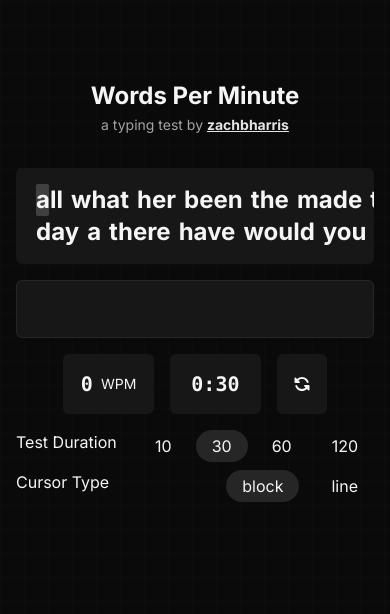
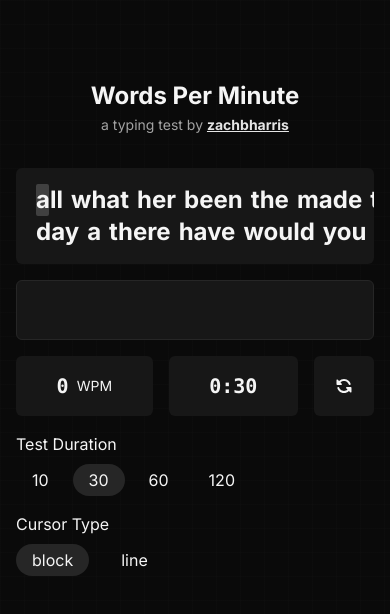
Before and after one commit to zachbharris/wpm, a Next.js app: page / in a window 390 px wide. Shown: the top 614 px of the page. Built offline with nearby package versions, Linux system fonts and the light colour scheme.

Commit message:
responsive updates

```diff
--- a/src/components/Input.tsx
+++ b/src/components/Input.tsx
@@ -121,7 +121,7 @@ export default function Input({
       disabled={state.status === "finished"}
       readOnly={state.status === "finished"}
       className={cn(
-        "flex flex-1 p-4 rounded-md bg-neutral-900",
+        "flex flex-grow p-4 rounded-md bg-neutral-900",
         "text-xl font-bold",
         "outline-none border border-neutral-800 box-border h-[60px]",
         borderColor,
--- a/src/components/Options.tsx
+++ b/src/components/Options.tsx
@@ -3,10 +3,10 @@ import { ReducerState } from "@/context/TypeTest";
 
 export default function Options() {
   return (
-    <div className="flex flex-col gap-2">
+    <ul className="flex flex-col gap-4 sm:gap-2">
       <TestDuration />
       <CursorType />
-    </div>
+    </ul>
   );
 }
 
@@ -31,7 +31,7 @@ function CursorType() {
   const cursorOptions: ReducerState["options"]["cursor"][] = ["block", "line"];
 
   return (
-    <li className="flex flex-row justify-between">
+    <li className="flex flex-col sm:flex-row justify-between gap-2">
       <span>Cursor Type</span>
       <span className="flex flex-row gap-4">
         {cursorOptions.map((option) => {
@@ -76,7 +76,7 @@ function TestDuration() {
   }
 
   return (
-    <li className="flex flex-row justify-between">
+    <li className="flex flex-col sm:flex-row justify-between gap-2">
       <span>Test Duration</span>
       <span className="flex flex-row gap-2">
         {options.map((option, index) => {
--- a/src/components/Restart.tsx
+++ b/src/components/Restart.tsx
@@ -1,3 +1,5 @@
+import { cn } from "@/lib/utils";
+
 type RestartProps = {
   restart: () => void;
 };
@@ -6,7 +8,12 @@ export default function Restart({ restart }: RestartProps) {
   return (
     <button
       type="button"
-      className="bg-neutral-900 hover:bg-neutral-800 rounded-md p-4 w-16 flex items-center justify-center outline-none border border-transparent focus:border-blue-700 transition-colors"
+      name="restart"
+      className={cn(
+        "flex items-center justify-center",
+        "bg-neutral-900 hover:bg-neutral-800 rounded-md min-h-[60px] min-w-[60px]",
+        "outline-none border border-transparent focus:border-blue-700 transition-colors",
+      )}
       onClick={restart}
     >
       <svg
--- a/src/components/Timer.tsx
+++ b/src/components/Timer.tsx
@@ -1,5 +1,6 @@
 import { useState, useEffect, useMemo } from "react";
 import useTypeTestContext from "@/hooks/useTypeTestContext";
+import { cn } from "@/lib/utils";
 
 export default function Timer() {
   const [
@@ -47,7 +48,12 @@ export default function Timer() {
   }, [status, time]);
 
   return (
-    <div className="bg-neutral-900 rounded-md p-4 flex flex-row gap-2 items-center justify-center w-full max-w-24">
+    <div
+      className={cn(
+        "flex flex-row gap-2 flex-grow p-4 items-center justify-center rounded-md",
+        "bg-neutral-900",
+      )}
+    >
       <span className="font-bold font-mono text-xl">{formattedTime}</span>
     </div>
   );
--- a/src/components/TypeTest.tsx
+++ b/src/components/TypeTest.tsx
@@ -134,9 +134,9 @@ export default function TypeTest() {
               })}
             </div>
           </div>
-          <div className="flex flex-col lg:flex-row justify-center items-center gap-4">
+          <div className="flex flex-col sm:flex-row justify-center items-center gap-4">
             <Input inputRef={inputRef} isEndOfLine={isEndOfLine} className="w-full" />
-            <div className="flex flex-row gap-4">
+            <div className="flex flex-row gap-4 flex-grow w-full">
               <WordsPerMinute />
               <Timer />
               <RestartButton restart={restart} />
--- a/src/components/wpm.tsx
+++ b/src/components/wpm.tsx
@@ -1,6 +1,7 @@
 import { useState, useEffect } from "react";
 import useTypeTestContext from "@/hooks/useTypeTestContext";
 import { calculateWordsPerMinute } from "@/lib/words";
+import { cn } from "@/lib/utils";
 
 export default function WPM() {
   const [state] = useTypeTestContext();
@@ -29,7 +30,12 @@ export default function WPM() {
   }, [state.status, state.currentDurationInSeconds]);
 
   return (
-    <div className="bg-neutral-900 rounded-md p-4 flex flex-row gap-2 items-center justify-center w-full max-w-32">
+    <div
+      className={cn(
+        "flex flex-grow flex-row gap-2 items-center justify-center p-4",
+        "bg-neutral-900 rounded-md",
+      )}
+    >
       <span className="text-xl font-bold font-mono">{wpm}</span>
       <span className="text-sm">WPM</span>
     </div>
```
